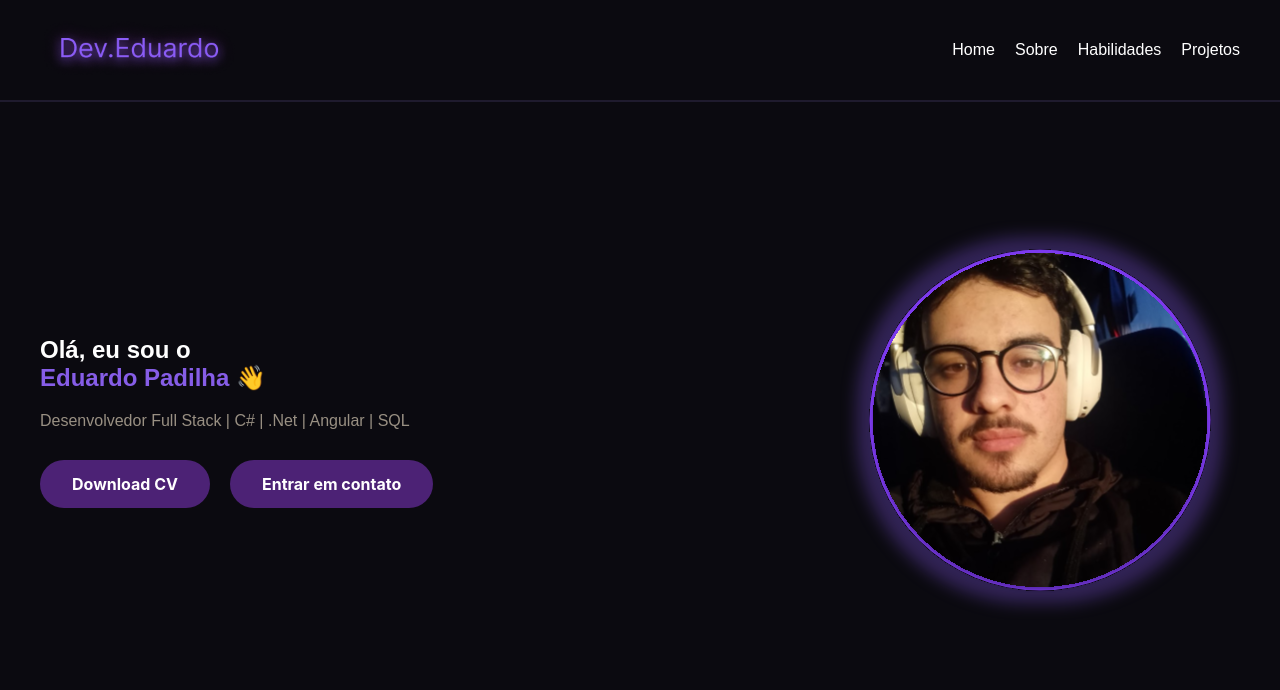
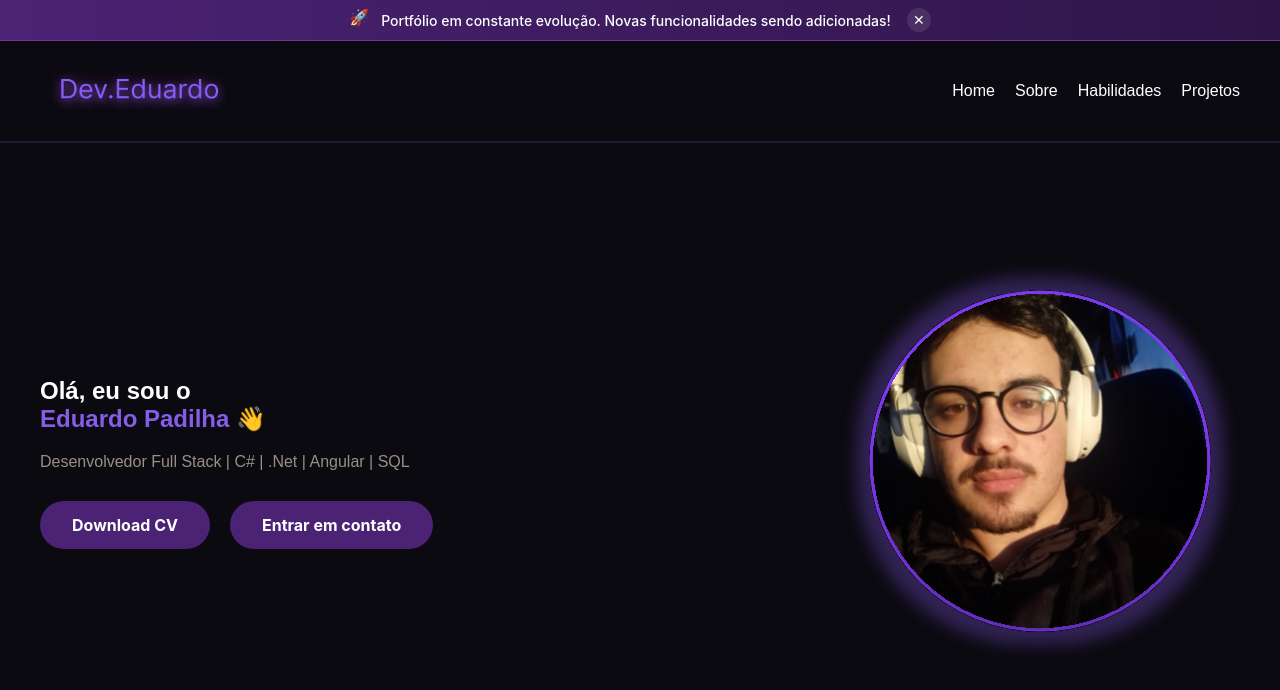
Before and after one commit to joaoeduardo2701/portifolio-angular, an Angular app: page / in a window 1280 px wide. Shown: the top 690 px of the page. Built offline with nearby package versions, Linux system fonts and the light colour scheme.

Commit message:
banner de em desenvolvimento criado

```diff
--- a/src/app/app.html
+++ b/src/app/app.html
@@ -1,2 +1,15 @@
+@if (showBanner) {
+  <div class="dev-top-banner">
+    <div class="banner-content">
+      <span class="icon">🚀</span>
+      <p>Portfólio em constante evolução. Novas funcionalidades sendo adicionadas!</p>
+
+      <button class="close-btn" (click)="closeBanner()" aria-label="Fechar aviso">
+        ✕
+      </button>
+    </div>
+  </div>
+}
+
 <app-header></app-header>
 <app-hero></app-hero>
--- a/src/app/app.scss
+++ b/src/app/app.scss
@@ -0,0 +1,55 @@
+.dev-top-banner {
+  width: 100%;
+  background: linear-gradient(90deg, #4c2275 0%, #2e1547 100%);
+  color: #ffffff;
+  padding: 8px 0; // Um pouco mais fino para não ocupar muito espaço vertical
+  border-bottom: 1px solid #6b35a3;
+  z-index: 10000;
+
+  .banner-content {
+    display: flex;
+    justify-content: center; // Centraliza o bloco todo (ícone + texto + X)
+    align-items: center;
+    gap: 12px; // Espaço uniforme entre os elementos
+    padding: 0 20px;
+
+    p {
+      margin: 0;
+      font-size: 14px;
+      font-weight: 500;
+      font-family: 'Inter', sans-serif;
+    }
+
+    .icon {
+      font-size: 16px;
+      animation: rocket-float 2s ease-in-out infinite;
+    }
+
+    /* O botão "X" agora flui naturalmente no texto */
+    .close-btn {
+      background: rgba(255, 255, 255, 0.1); // Um fundo bem sutil
+      border: none;
+      color: #ffffff;
+      font-size: 14px;
+      cursor: pointer;
+      display: flex;
+      align-items: center;
+      justify-content: center;
+      width: 24px;
+      height: 24px;
+      border-radius: 50%; // Formato circular
+      transition: all 0.2s ease;
+      margin-left: 4px; // Um toque extra de distância da frase
+
+      &:hover {
+        background: rgba(255, 255, 255, 0.2);
+        transform: scale(1.1);
+      }
+    }
+  }
+}
+
+@keyframes rocket-float {
+  0%, 100% { transform: translateY(0); }
+  50% { transform: translateY(-3px); }
+}
--- a/src/app/app.ts
+++ b/src/app/app.ts
@@ -1,7 +1,6 @@
 import { Component, signal } from '@angular/core';
 import { Header } from './core/components/header/header';
 import { Hero } from './pages/home/components/hero/hero';
-import { Button } from "./shared/components/button/button";
 
 @Component({
   selector: 'app-root',
@@ -10,5 +9,9 @@ import { Button } from "./shared/components/button/button";
   styleUrl: './app.scss'
 })
 export class App {
-  protected readonly title = signal('portifolio-angular');
+showBanner: boolean = true;
+
+  closeBanner() {
+    this.showBanner = false;
+  }
 }
--- a/src/app/pages/home/components/hero/hero.ts
+++ b/src/app/pages/home/components/hero/hero.ts
@@ -7,6 +7,4 @@ import { Button } from "../../../../shared/components/button/button";
   templateUrl: './hero.html',
   styleUrl: './hero.scss',
 })
-export class Hero {
-
-}
+export class Hero {}
```
